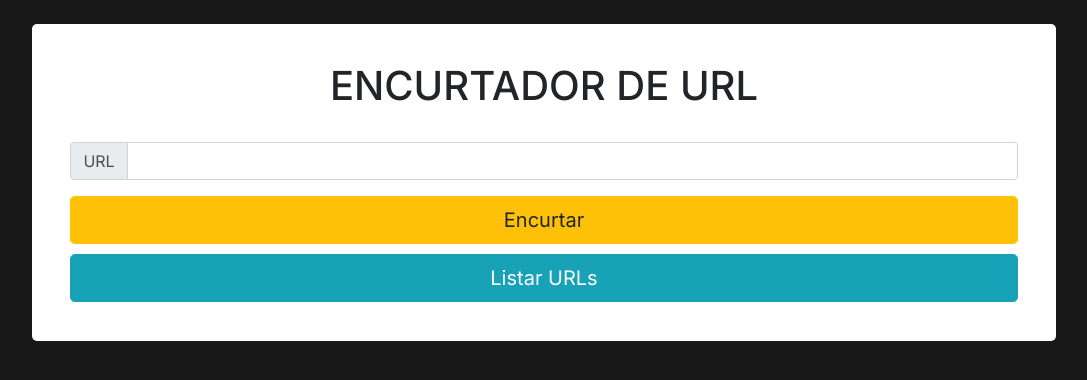
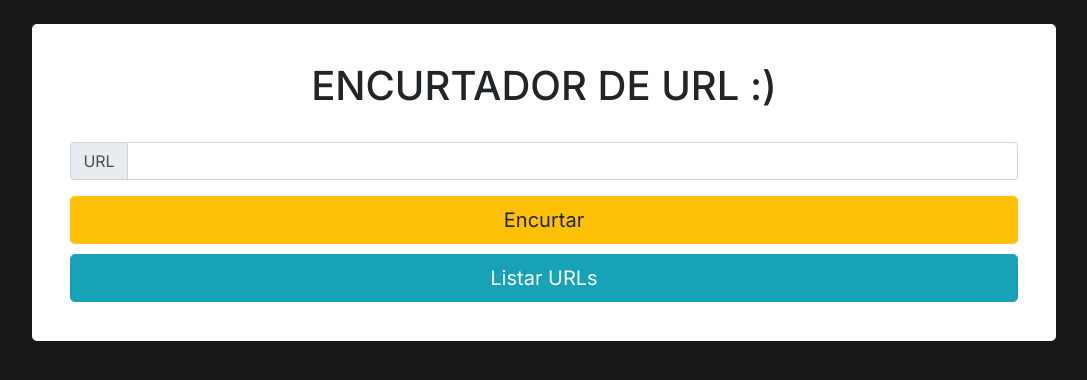
Before and after one commit to arauujoiago/encurtador-url, a React (Create React App) app: page /home in a window 1280 px wide. Shown: the top 380 px of the page, without its empty margins (96-1183 px from the left). Built offline with nearby package versions, Linux system fonts and the light colour scheme.

Commit message:
test ssh

```diff
--- a/src/pages/home/home.js
+++ b/src/pages/home/home.js
@@ -21,7 +21,7 @@ function Home() {
     return (
         <div id="painel" className="d-flex justify-content-center">
             <div id="painelHome">
-                <h1 id="tituloHome">ENCURTADOR DE URL</h1>
+                <h1 id="tituloHome">ENCURTADOR DE URL :)</h1>
                 <Form>
                     <Form.Group>
                         <Form.Label htmlFor="inlineFormInputGroup" />
```
